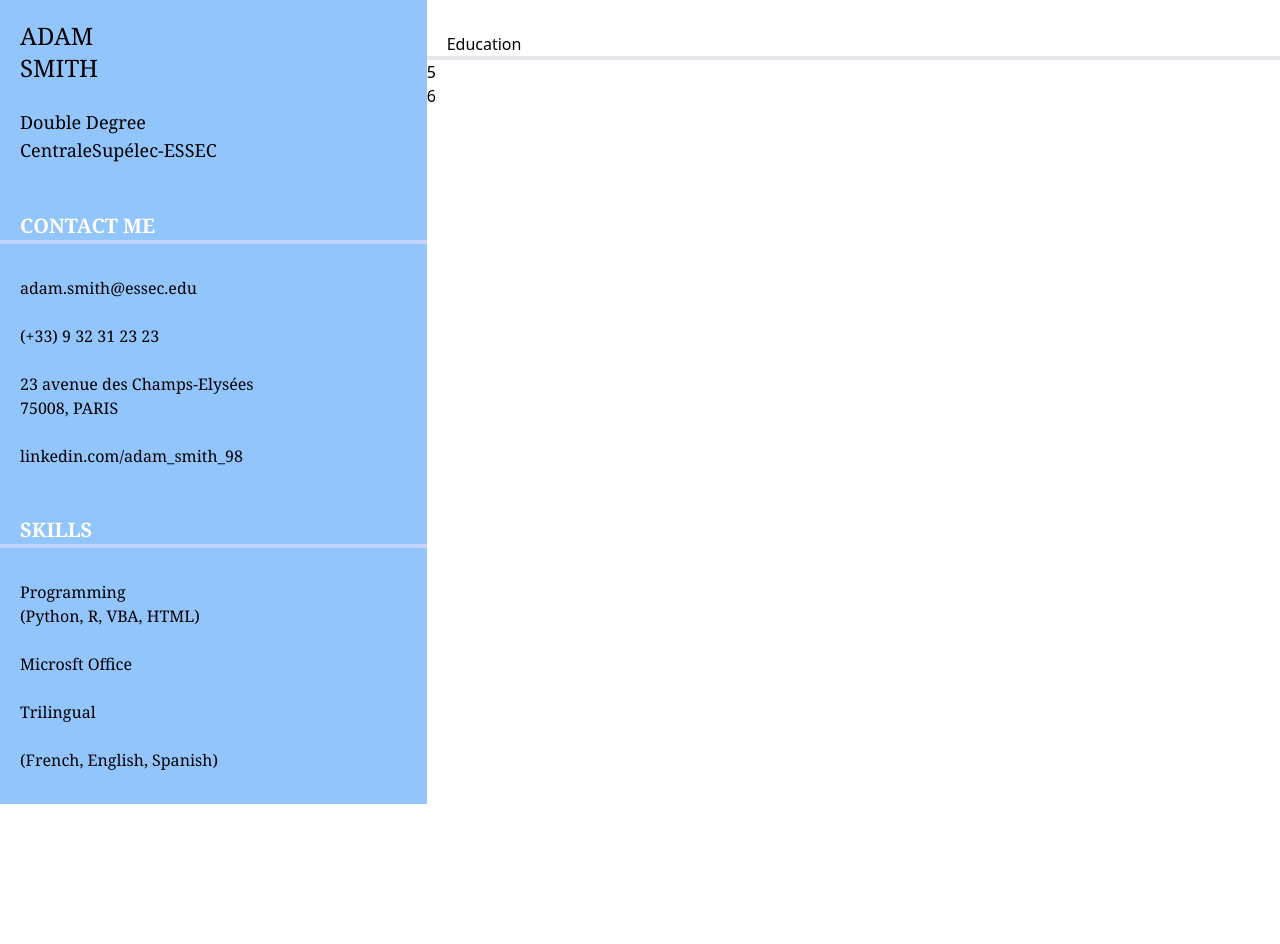
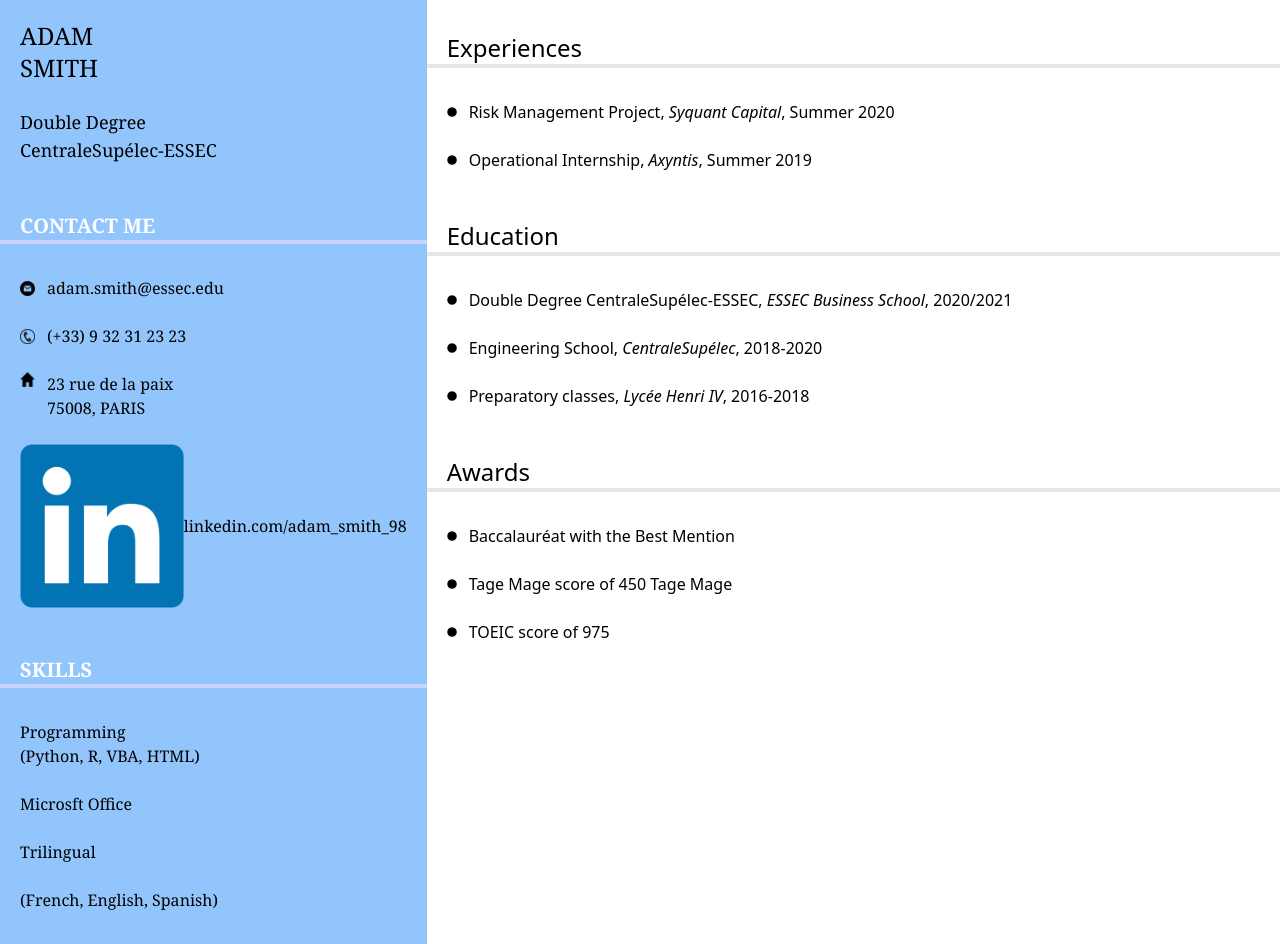
Before and after one commit to pierreboscherel99/resume-2021, a plain HTML site: page index.html in a window 1280 px wide. Before the commit the page ends 804 px from the top, so only its background shows below. Drawn offline with nearby package versions, Linux system fonts and the light colour scheme.

Commit message:
Completing the resume
Adding the second column of the resume and small pictures before some lines

```diff
--- a/index.html
+++ b/index.html
@@ -15,10 +15,26 @@
                     <p class="text-white font-bold text-xl">CONTACT ME</p>
                 </div>
                 <div class="bg-blue-300 text-left text-grey-500 font-serif pt-8 pr-5 pl-5 border-b-4 border-indigo-200">
-                    <p>adam.smith@essec.edu</p><br>
-                    <p>(+33) 9 32 31 23 23</p><br>
-                    <p>23 avenue des Champs-Elysées <br> 75008, PARIS</p><br>
-                    <p>linkedin.com/adam_smith_98</p><br><br>
+                    <div class="flex items-center gap-3">
+                        <div><img src="mail.png" width="15px" height="15px"/></div>
+                        <div>adam.smith@essec.edu</div>
+                    </div>
+                    <br>
+                    <div class="flex items-center gap-3">
+                        <div><img src="phone.png" width="15px" height="15px"/></div>
+                        <div>(+33) 9 32 31 23 23</div>
+                    </div>
+                    <br>
+                    <div class="flex items-start gap-3">
+                        <div><img src="home.png" width="15px" height="15px"/></div>
+                        <div>23 rue de la paix <br> 75008, PARIS</div>
+                    </div>
+                    <br>
+                    <div class="flex items-center">
+                        <div><img src="linkedin.png"/></div>
+                        <div>linkedin.com/adam_smith_98</div>
+                    </div>
+                    <br><br>
                     <p class="text-white font-bold text-xl">SKILLS</p>
                 </div>
                 <div class="bg-blue-300 text-left text-grey-500 font-serif pt-8 pr-5 pl-5 pb-8">
@@ -31,10 +47,63 @@
             </div>
             <div class="flex-col col-span-2">
                 <div class="text-left text-grey-500 border-b-4 pt-8 pr-5 pl-5">
-                    <p>Education</p>
+                    <p class="text-2xl">Experiences</p>
                 </div>
-                <div>5</div>
-                <div>6</div>
+                <div class="text-left text-grey-500 border-b-4 pt-8 pr-5 pl-5">
+                    <div class="flex items-center gap-3">
+                        <div><img src="puce.png" width="10px" height="10px"/></div>
+                        <p>Risk Management Project, <i>Syquant Capital</i>, Summer 2020</p><br>
+                    </div><br>
+                    <div class="flex items-center gap-3">
+                        <div><img src="puce.png" width="10px" height="10px"/></div>
+                        <p>Operational Internship, <i>Axyntis</i>, Summer 2019</p>
+                    </div>
+                    <br><br>
+                    <p class="text-2xl">Education</p>
+                </div>
+                <div class="text-left text-grey-500 border-b-4 pt-8 pr-5 pl-5">
+
+                    <div class="flex items-center gap-3">
+                        <div><img src="puce.png" width="10px" height="10px"/></div>
+                        <p>Double Degree CentraleSupélec-ESSEC, <i>ESSEC Business School</i>, 2020/2021</p>
+                    </div>
+                    <br>
+
+                    <div class="flex items-center gap-3">
+                        <div><img src="puce.png" width="10px" height="10px"/></div>
+                        <p>Engineering School, <i>CentraleSupélec</i>, 2018-2020</p>
+                    </div>
+                    <br>
+
+                    <div class="flex items-center gap-3">
+                        <div><img src="puce.png" width="10px" height="10px"/></div>
+                        <p>Preparatory classes, <i>Lycée Henri IV</i>, 2016-2018</p>
+                    </div>
+                    <br><br>
+
+                    <p class="text-2xl">Awards</p>
+                </div>
+
+                <div class="text-left text-grey-500 pt-8 pr-5 pl-5">
+
+                    <div class="flex items-center gap-3">
+                        <div><img src="puce.png" width="10px" height="10px"/></div>
+                        <p>Baccalauréat with the Best Mention</p>
+                    </div>
+                    <br>
+
+                    <div class="flex items-center gap-3">
+                        <div><img src="puce.png" width="10px" height="10px"/></div>
+                        <p>Tage Mage score of 450 Tage Mage</p>
+                    </div>
+                    <br>
+
+                    <div class="flex items-center gap-3">
+                        <div><img src="puce.png" width="10px" height="10px"/></div>
+                        <p>TOEIC score of 975</p>
+                    </div>
+
+                </div>
             </div>
         </div>
     </body>
```
Also changed, not shown: home.png (added), linkedin.png (added), mail.png (added), phone.png (added), puce.png (added), 1 other file.
